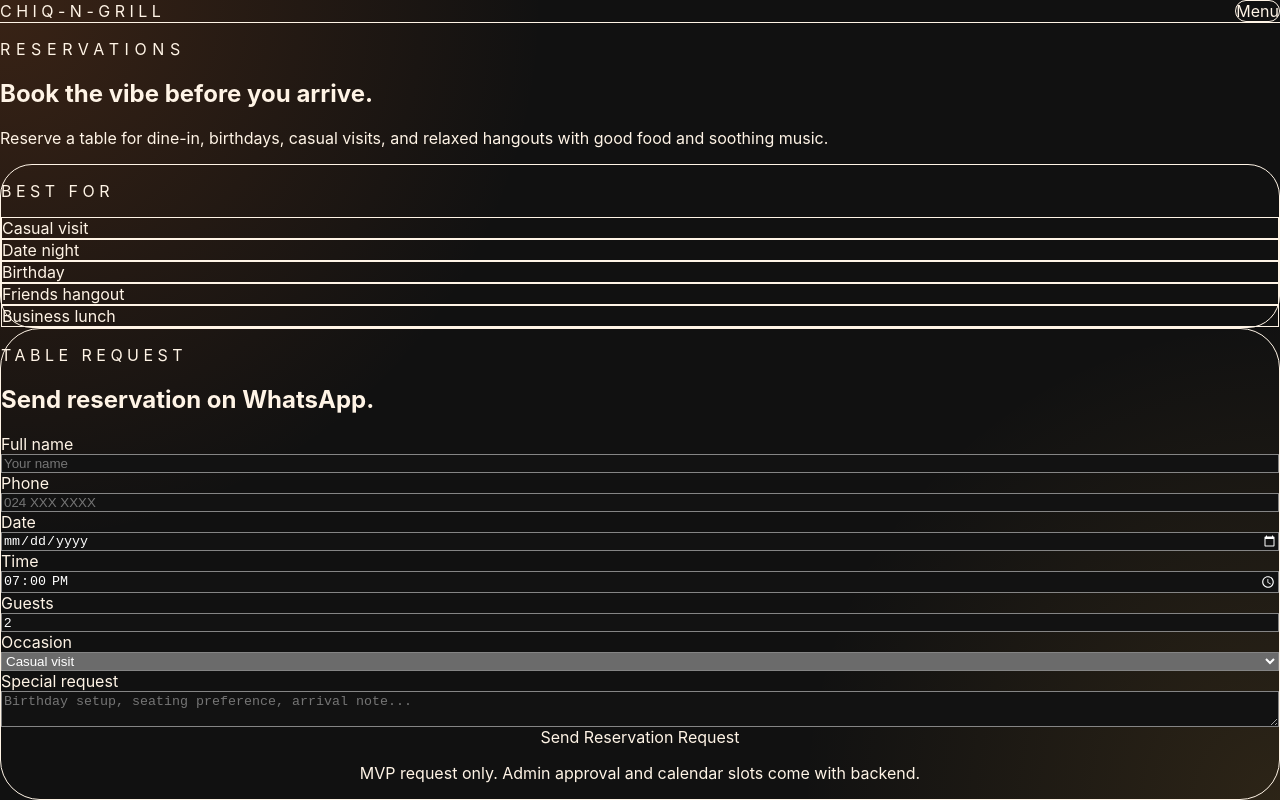
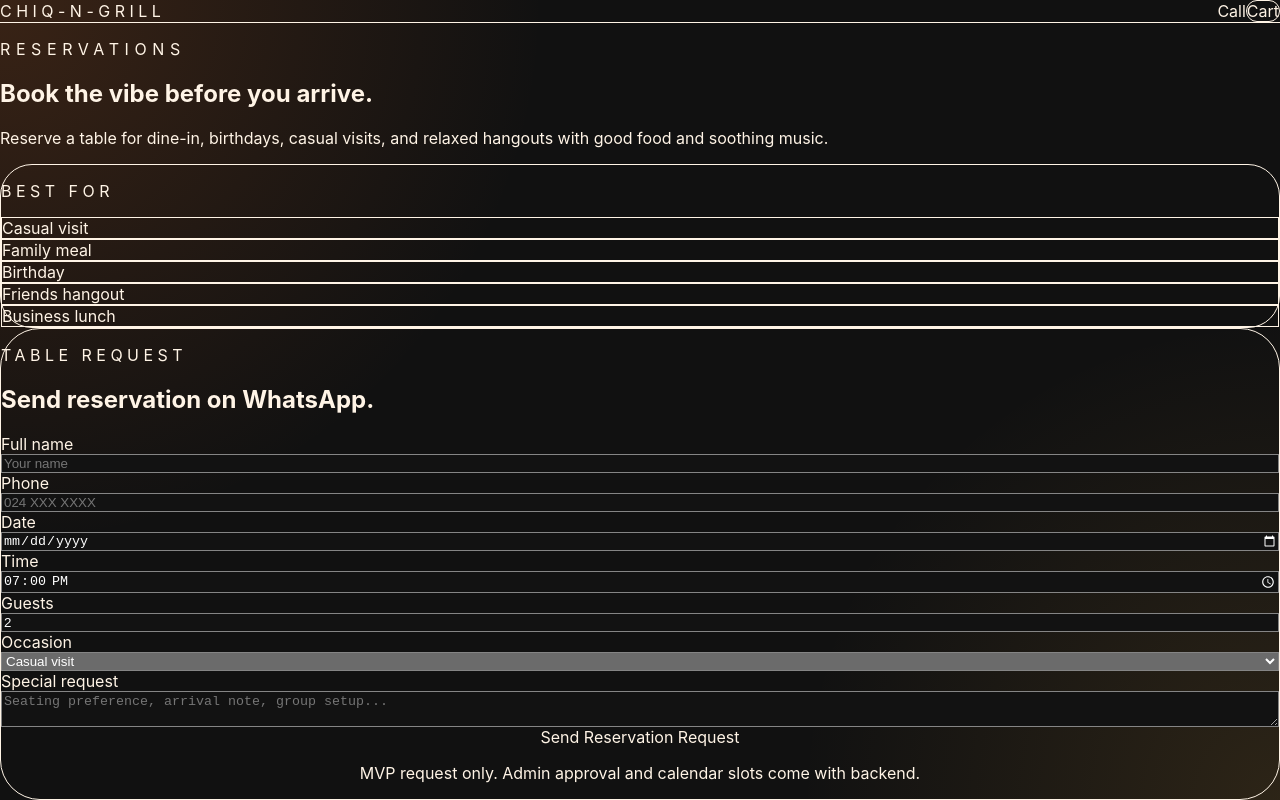
Before and after one commit to hAck404-lab101/chiqngrill, a Next.js app: page /reservations in a window 1280 px wide. Built offline with nearby package versions, Linux system fonts and the light colour scheme.

Commit message:
refactor: use shared header on reservations page

```diff
--- a/app/reservations/page.tsx
+++ b/app/reservations/page.tsx
@@ -1,11 +1,11 @@
 "use client";
 
 import { useMemo, useState } from "react";
-import { CTAButton } from "@/components/cta-button";
+import { AppHeader } from "@/components/app-header";
 import { SectionHeading } from "@/components/section-heading";
 import { restaurant } from "@/lib/restaurant-data";
 
-const occasions = ["Casual visit", "Date night", "Birthday", "Friends hangout", "Business lunch"];
+const occasions = ["Casual visit", "Family meal", "Birthday", "Friends hangout", "Business lunch"];
 
 export default function ReservationsPage() {
   const [name, setName] = useState("");
@@ -23,30 +23,17 @@ export default function ReservationsPage() {
   return (
     <main className="min-h-screen bg-charcoal text-cream">
       <div className="noise-overlay" />
-      <header className="border-b border-white/10 bg-charcoal/90 backdrop-blur-xl">
-        <nav className="mx-auto flex max-w-7xl items-center justify-between px-5 py-4">
-          <a href="/" className="text-sm font-black uppercase tracking-[0.28em] text-gold">Chiq-N-Grill</a>
-          <CTAButton href="/menu" variant="outline">Menu</CTAButton>
-        </nav>
-      </header>
-
+      <AppHeader />
       <section className="mx-auto grid max-w-7xl gap-8 px-5 py-16 md:grid-cols-[0.85fr_1.15fr] md:py-24">
         <div>
-          <SectionHeading
-            eyebrow="Reservations"
-            title="Book the vibe before you arrive."
-            description="Reserve a table for dine-in, birthdays, casual visits, and relaxed hangouts with good food and soothing music."
-          />
+          <SectionHeading eyebrow="Reservations" title="Book the vibe before you arrive." description="Reserve a table for dine-in, birthdays, casual visits, and relaxed hangouts with good food and soothing music." />
           <div className="mt-8 rounded-[2rem] border border-white/10 bg-white/[0.04] p-6">
             <p className="text-sm font-black uppercase tracking-[0.28em] text-gold">Best for</p>
             <div className="mt-5 grid gap-3">
-              {occasions.map((item) => (
-                <div key={item} className="rounded-2xl border border-white/10 bg-black/20 px-4 py-4 font-bold text-cream/75">{item}</div>
-              ))}
+              {occasions.map((item) => <div key={item} className="rounded-2xl border border-white/10 bg-black/20 px-4 py-4 font-bold text-cream/75">{item}</div>)}
             </div>
           </div>
         </div>
-
         <form className="rounded-[2.5rem] border border-white/10 bg-cream p-6 text-charcoal md:p-8">
           <p className="text-sm font-black uppercase tracking-[0.28em] text-flame">Table request</p>
           <h1 className="mt-3 text-4xl font-black">Send reservation on WhatsApp.</h1>
@@ -57,7 +44,7 @@ export default function ReservationsPage() {
             <label className="grid gap-2 text-sm font-bold">Time<input type="time" value={time} onChange={(e) => setTime(e.target.value)} className="rounded-2xl border border-charcoal/10 bg-white px-4 py-4 outline-none focus:border-flame" /></label>
             <label className="grid gap-2 text-sm font-bold">Guests<input type="number" min="1" value={guests} onChange={(e) => setGuests(e.target.value)} className="rounded-2xl border border-charcoal/10 bg-white px-4 py-4 outline-none focus:border-flame" /></label>
             <label className="grid gap-2 text-sm font-bold">Occasion<select value={occasion} onChange={(e) => setOccasion(e.target.value)} className="rounded-2xl border border-charcoal/10 bg-white px-4 py-4 outline-none focus:border-flame">{occasions.map((item) => <option key={item}>{item}</option>)}</select></label>
-            <label className="grid gap-2 text-sm font-bold md:col-span-2">Special request<textarea value={notes} onChange={(e) => setNotes(e.target.value)} className="min-h-28 rounded-2xl border border-charcoal/10 bg-white px-4 py-4 outline-none focus:border-flame" placeholder="Birthday setup, seating preference, arrival note..." /></label>
+            <label className="grid gap-2 text-sm font-bold md:col-span-2">Special request<textarea value={notes} onChange={(e) => setNotes(e.target.value)} className="min-h-28 rounded-2xl border border-charcoal/10 bg-white px-4 py-4 outline-none focus:border-flame" placeholder="Seating preference, arrival note, group setup..." /></label>
           </div>
           <a href={reservationUrl} className="mt-7 block rounded-full bg-flame px-7 py-4 text-center font-black text-charcoal transition hover:bg-gold">Send Reservation Request</a>
           <p className="mt-4 text-center text-sm text-charcoal/55">MVP request only. Admin approval and calendar slots come with backend.</p>
```
